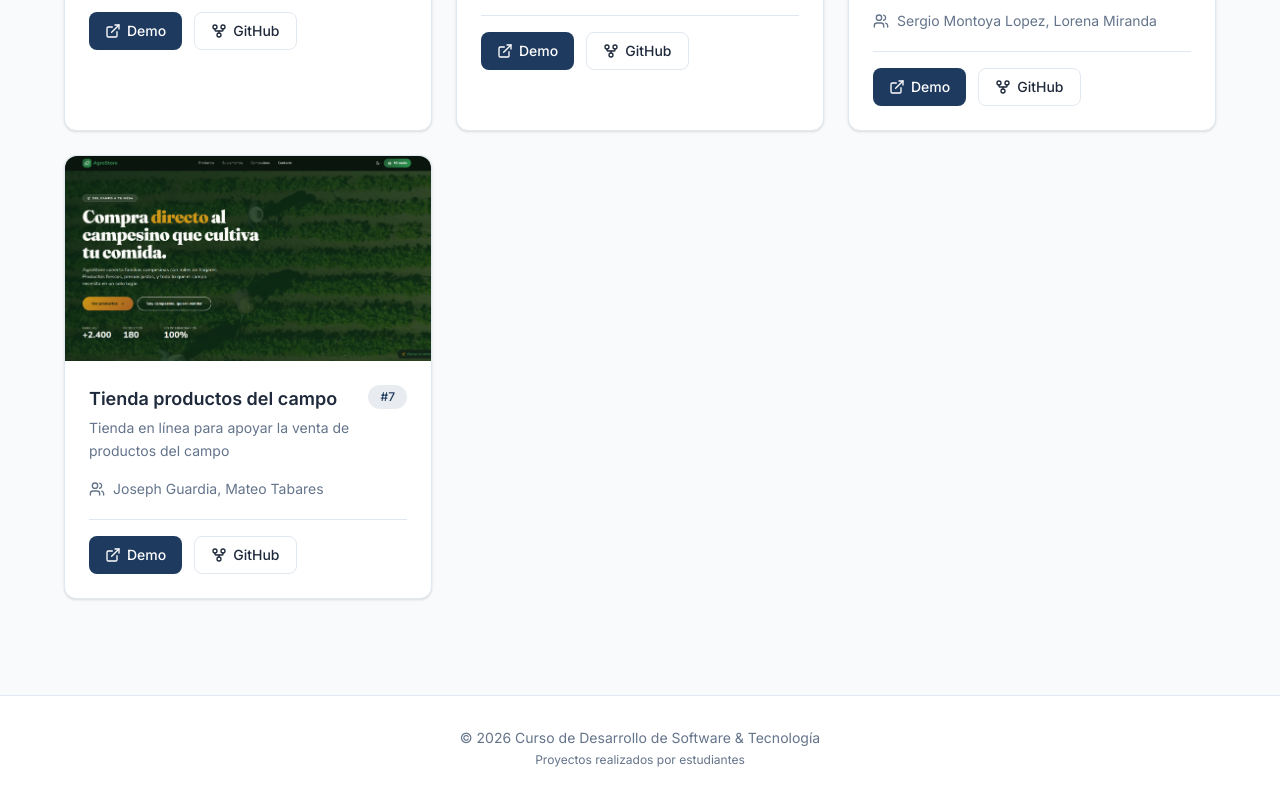
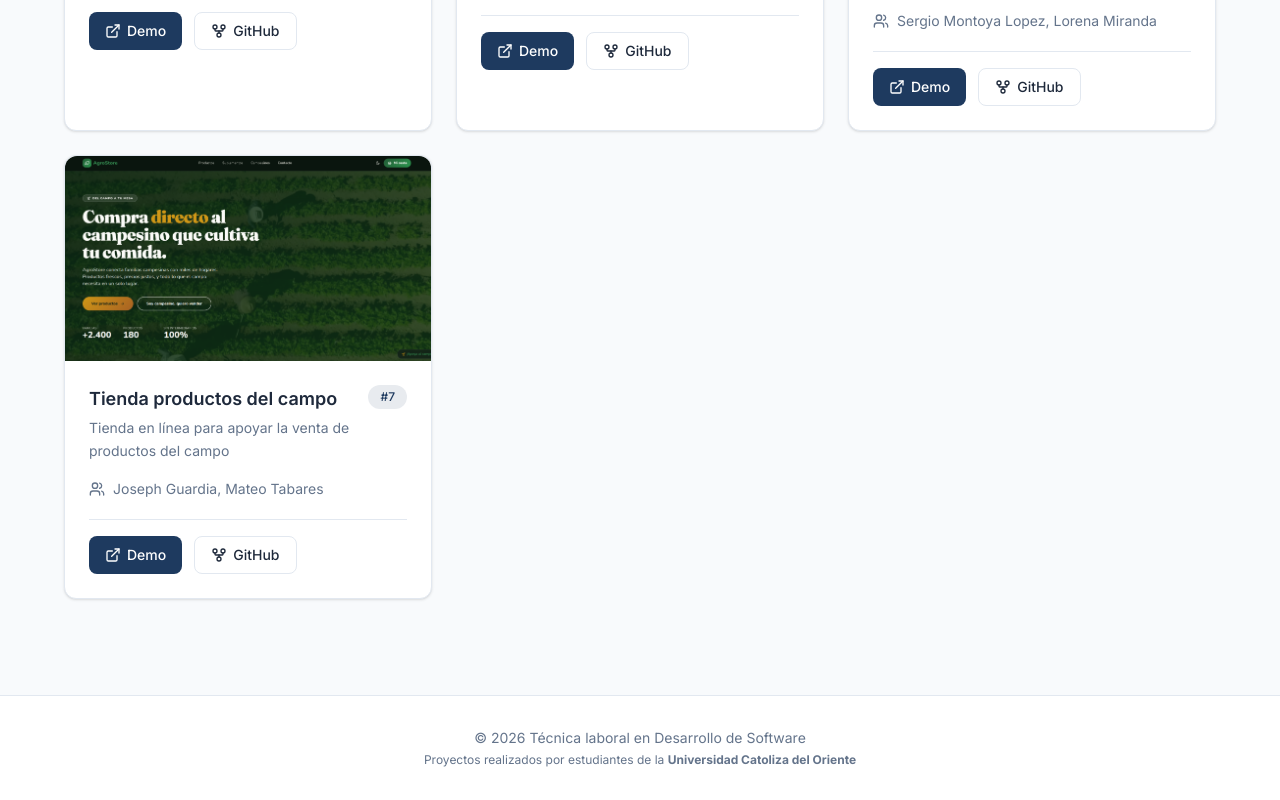
Before and after one commit to richard-tabares/proyectos-productivos, a React (Vite) app: page / in a window 1280 px wide. Shown: the part 1771-2571 px from the top of the page. Built offline with nearby package versions, Linux system fonts and the light colour scheme.

Commit message:
fix: Actualización de información

```diff
--- a/src/components/Footer.jsx
+++ b/src/components/Footer.jsx
@@ -4,8 +4,8 @@ export default function Footer() {
   return (
     <footer className="border-t border-border bg-white px-6 py-8">
       <div className="mx-auto max-w-6xl text-center text-sm text-muted">
-        <p>&copy; {year} Curso de Desarrollo de Software & Tecnología</p>
-        <p className="mt-1 text-xs">Proyectos realizados por estudiantes</p>
+        <p>&copy; {year} Técnica laboral en Desarrollo de Software</p>
+        <p className="mt-1 text-xs">Proyectos realizados por estudiantes de la <a href="https://uco.edu.co/"><strong>Universidad Catoliza del Oriente</strong></a></p>
       </div>
     </footer>
   )
```
